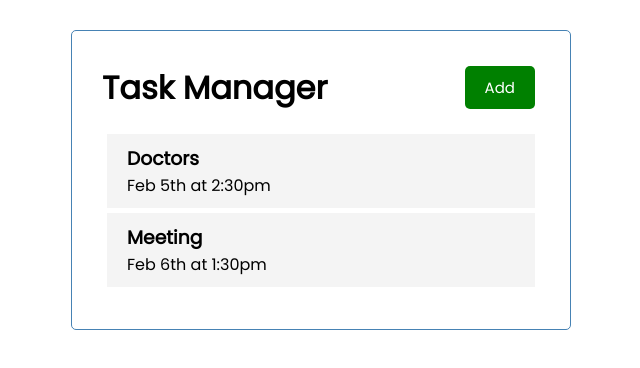
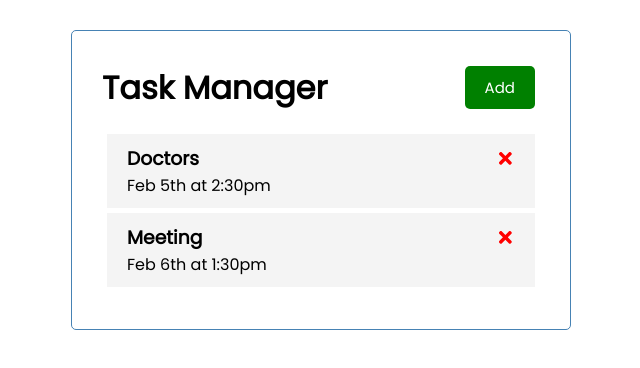
Before and after one commit to jonnyabrams/react-task-manager, a React (Create React App) app: page / in a window 1280 px wide. Shown: the top 368 px of the page, without its empty margins (319-959 px from the left). Built offline with nearby package versions, Linux system fonts and the light colour scheme.

Commit message:
Can delete tasks

```diff
--- a/package.json
+++ b/package.json
@@ -9,7 +9,7 @@
     "react": "^18.1.0",
     "react-dom": "^18.1.0",
     "react-icons": "^4.3.1",
-    "react-scripts": "5.0.1",
+    "react-scripts": "^5.0.1",
     "web-vitals": "^2.1.4"
   },
   "scripts": {
--- a/src/App.js
+++ b/src/App.js
@@ -18,10 +18,16 @@
     }
   ])
 
+  // Delete Task
+  const deleteTask = (id) => {
+    setTasks(tasks.filter((task) => task.id !== id))
+  }
+
   return (
     <div className="container">
       <Header />
-      <Tasks tasks={tasks} />
+      <Tasks tasks={tasks} onDelete=
+      {deleteTask} />
     </div>
   );
 }
--- a/src/components/Task.js
+++ b/src/components/Task.js
@@ -1,7 +1,14 @@
-const Task = ({ task }) => {
+import { FaTimes } from 'react-icons/fa'
+
+const Task = ({ task, onDelete }) => {
   return (
     <div className='task'>
-      <h3>{task.text}</h3>
+      <h3>
+        {task.text} <FaTimes style={{ color:
+        'red', cursor: 'pointer' }}
+        onClick={() => onDelete(task.id)}
+        />
+      </h3>
       <p>{task.day}</p>
     </div>
   )
--- a/src/components/Tasks.js
+++ b/src/components/Tasks.js
@@ -1,10 +1,11 @@
 import Task from './Task'
 
-const Tasks = ({ tasks }) => {
+const Tasks = ({ tasks, onDelete }) => {
   return (
     <>
       {tasks.map((task) => (
-        <Task key={task.id} task={task} />
+        <Task key={task.id} task={task}
+        onDelete={onDelete} />
       ))}
     </>
   )
```
Also changed, not shown: 1 other file (tests, documents, lock files or other folders).
